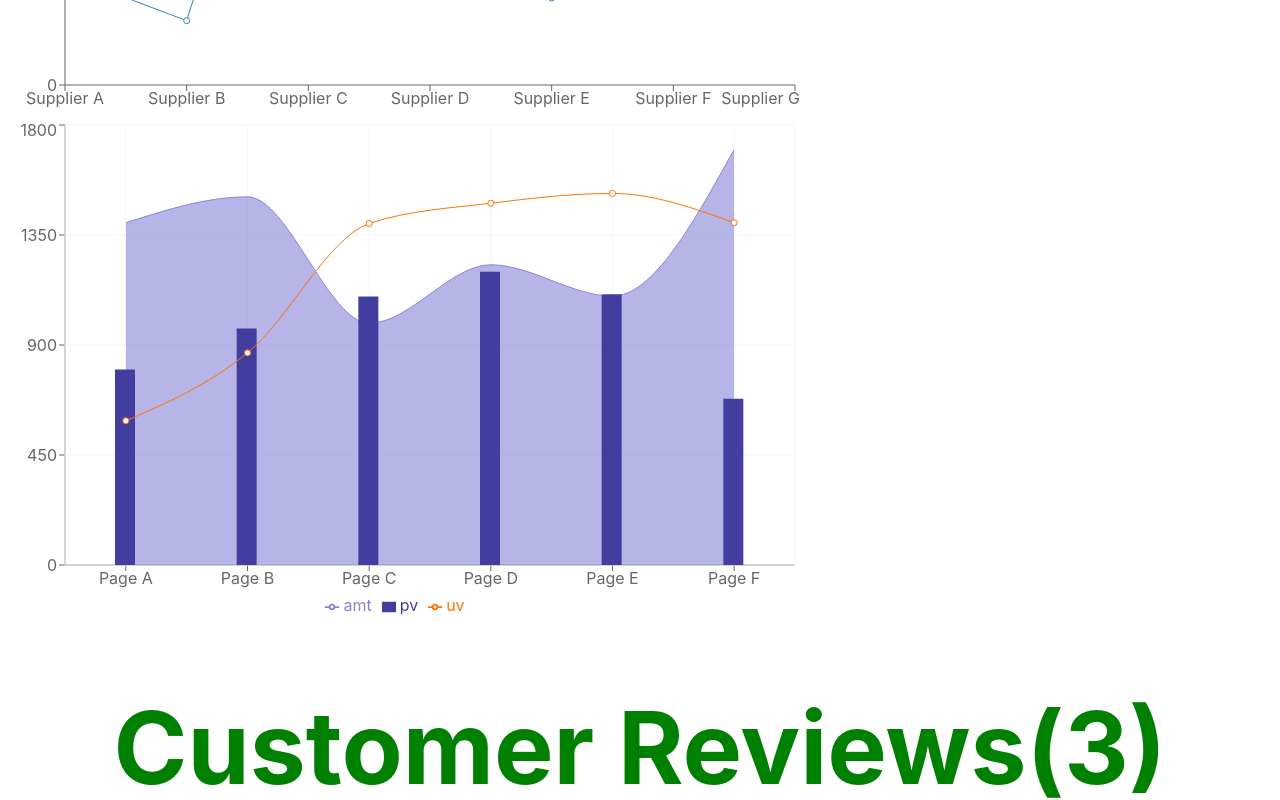
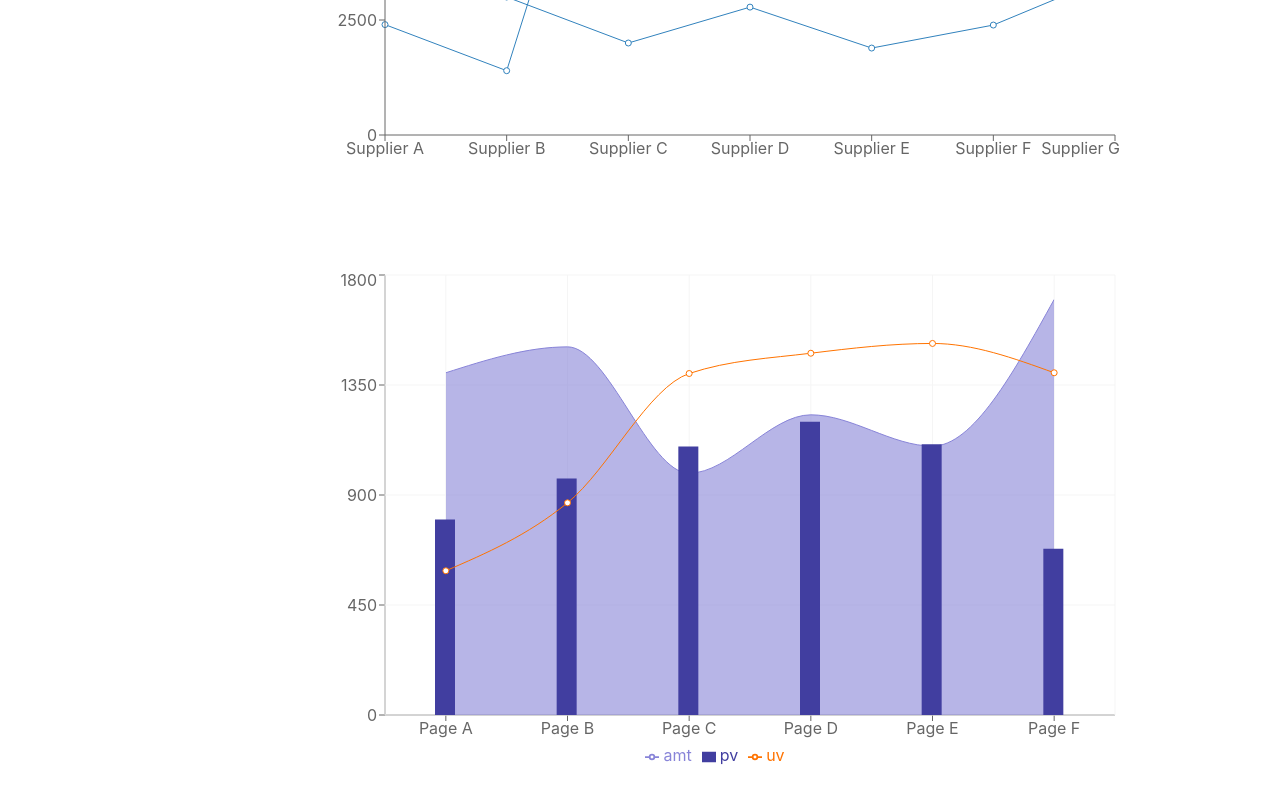
Before and after one commit to muhammadalaminwd/ninth-assignment, a React (Create React App) app: page /dashboard in a window 1280 px wide. Shown: the part 460-1260 px from the top of the page. Built offline with nearby package versions, Linux system fonts and the light colour scheme.

Commit message:
chart-modified

```diff
--- a/src/components/LineBarAreaComposedChart/LineBarAreaComposedChart.css
+++ b/src/components/LineBarAreaComposedChart/LineBarAreaComposedChart.css
@@ -1,3 +1,4 @@
 .chart{
-    margin: 0 auto;
+    margin: auto;
+    width: 50%;
 }
--- a/src/components/LineBarAreaComposedChart/LineBarAreaComposedChart.js
+++ b/src/components/LineBarAreaComposedChart/LineBarAreaComposedChart.js
@@ -1,5 +1,6 @@
 import React from 'react';
 import { Area, Bar, CartesianGrid, ComposedChart, Legend, Line, Tooltip, XAxis, YAxis } from 'recharts';
+import './LineBarAreaComposedChart.css'
 
 const LineBarAreaComposedChart = () => {
     const data = [
@@ -47,7 +48,8 @@ const LineBarAreaComposedChart = () => {
         },
       ];
     return (
-        <ComposedChart className='chart' width={800} height={500} data={data}>
+        <div className='chart'>
+        <ComposedChart  width={800} height={500} data={data}>
         <XAxis dataKey="name" />
         <YAxis />
         <Tooltip />
@@ -57,6 +59,7 @@ const LineBarAreaComposedChart = () => {
         <Bar dataKey="pv" barSize={20} fill="#413ea0" />
         <Line type="monotone" dataKey="uv" stroke="#ff7300" />
         </ComposedChart>
+        </div>
     );
 };
 
--- /dev/null
+++ b/src/components/MyLineChart/MyLineChart.css
@@ -0,0 +1,6 @@
+.chart{
+    margin: auto;
+    width: 50%;
+    margin-bottom: 100px;
+    margin-top: 50px;
+}
--- a/src/components/MyLineChart/MyLineChart.js
+++ b/src/components/MyLineChart/MyLineChart.js
@@ -1,5 +1,6 @@
 import React from 'react';
 import { Line, LineChart, XAxis, YAxis } from 'recharts';
+import './MyLineChart.css'
 
 const MyLineChart = () => {
     const data = [
@@ -47,12 +48,14 @@ const MyLineChart = () => {
         },
       ];
     return (
+      <div className='chart'>
       <LineChart width={800} height={500} data={data}>
       <Line dataKey={"price"}></Line>
       <Line dataKey={"sales"}></Line>
       <XAxis dataKey={"name"}></XAxis>
       <YAxis></YAxis>
       </LineChart>
+      </div>
     );
 };
 
```
Lines whose indentation alone changed are shown as unchanged.
